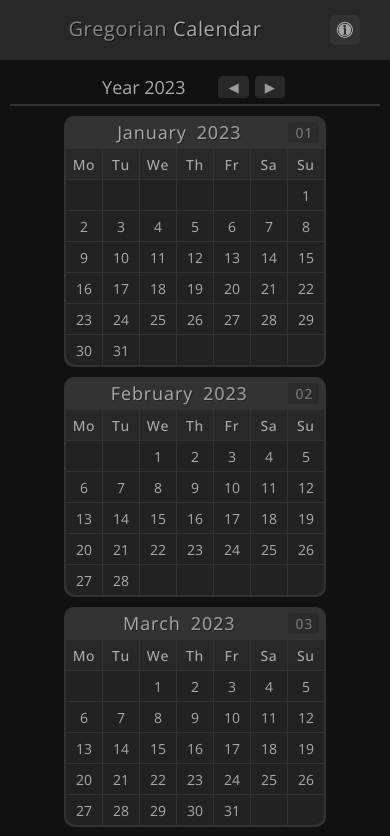
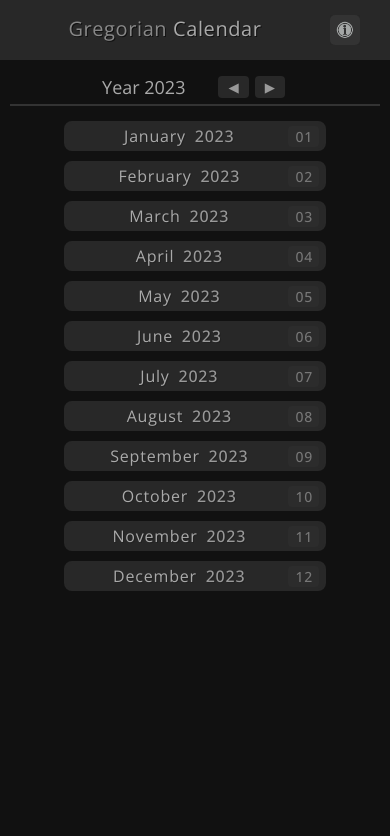
Before and after one commit to Offline2099/calendar-app, an Angular app: page / in a window 390 px wide. Shown: the top 836 px of the page. Built offline with nearby package versions, Linux system fonts and the light colour scheme.

Commit message:
Make months collapsible on mobile

```diff
--- a/src/app/month-block/month-block.component.css
+++ b/src/app/month-block/month-block.component.css
@@ -3,11 +3,12 @@
   display: flex;
   align-self: flex-start;
   flex-direction: column;
-  max-width: 300px;
+  width: 300px;
   margin: 10px;
   border: 2px solid #333;
   border-radius: 10px;
   background: #333;
+  transition: .3s;
 }
 
 @media (max-width: 1919px) {
@@ -20,6 +21,14 @@
   :host {
     margin: 5px;
     max-width: 258px;
+  }
+}
+
+@media (max-width: 599px) {
+  :host.collapsed {
+    background: #282828;
+    border-color: #282828;
+    border-radius: 8px;
   }
 }
 
@@ -75,6 +84,16 @@
   .month-header-m,
   .month-header-y {
     font-size: 18px;
+  }
+}
+
+@media (max-width: 599px) {
+  :host.collapsed .month-header-container {
+    padding-bottom: 2px;
+  }
+  .month-header-m,
+  .month-header-y {
+    font-size: 16px;
   }
 }
 
@@ -145,6 +164,12 @@
 @media (max-width: 1919px) {
   .day-block {
     font-size: 14px;
+  }
+}
+
+@media (max-width: 599px) {
+  :host.collapsed .month-grid-container {
+    display: none;
   }
 }
 
--- a/src/app/month-block/month-block.component.html
+++ b/src/app/month-block/month-block.component.html
@@ -1,6 +1,8 @@
 
 <!-- Month Header -->
-<div class="month-header-container">
+<div
+  class="month-header-container"
+  (click)="toggleMonth()">
   <div class="month-header">
     <span class="month-header-m">{{monthName}}&ensp;</span>
     <span class="month-header-y">{{yearNumStr}}</span>
--- a/src/app/month-block/month-block.component.ts
+++ b/src/app/month-block/month-block.component.ts
@@ -1,4 +1,4 @@
-import { Component, OnInit, Input, OnChanges } from '@angular/core';
+import { Component, OnInit, Input, OnChanges, HostBinding } from '@angular/core';
 import { DateDifference } from '../interfaces';
 import { CalendarService } from '../calendar.service';
 
@@ -13,6 +13,9 @@ export class MonthBlockComponent implements OnInit, OnChanges {
 
   @Input() year!: number;
   @Input() month!: number;
+  @Input() collapsed: boolean = true;
+
+  @HostBinding('class.collapsed') monthCollapsed = this.collapsed;
 
   monthName: string = '';
   monthNumStr: string = '';
@@ -80,4 +83,8 @@ export class MonthBlockComponent implements OnInit, OnChanges {
     this.hoveredDateDifference =
       this.calendar.getDifferenceFromToday(dHovered);
   }
+
+  toggleMonth(): void {
+    this.monthCollapsed = !this.monthCollapsed;
+  }
 }
--- a/src/app/year-block/year-block.component.css
+++ b/src/app/year-block/year-block.component.css
@@ -62,6 +62,7 @@
 
 @media (max-width: 599px) {
   .year-header {
+    margin-bottom: 10px;
     padding-bottom: 5px;
   }
   .year-name {
--- a/src/app/year-block/year-block.component.html
+++ b/src/app/year-block/year-block.component.html
@@ -16,7 +16,8 @@
 
 <!-- Months -->
 <app-month-block
-  *ngFor="let m of months"
+  *ngFor="let m of months; index as i"
   [year]="year"
-  [month]="m">
+  [month]="m"
+  [collapsed]="monthState[i]">
 </app-month-block>
--- a/src/app/year-block/year-block.component.ts
+++ b/src/app/year-block/year-block.component.ts
@@ -18,6 +18,7 @@ export class YearBlockComponent implements OnInit, OnChanges {
   yearNumStr: string = '';
 
   months: number[] = [...Array(12).keys()];
+  monthState: boolean[] = Array(12).fill(true);
 
   minYear: number = this.calendar.limits.minYear;
   maxYear: number = this.calendar.limits.maxYear;
```
